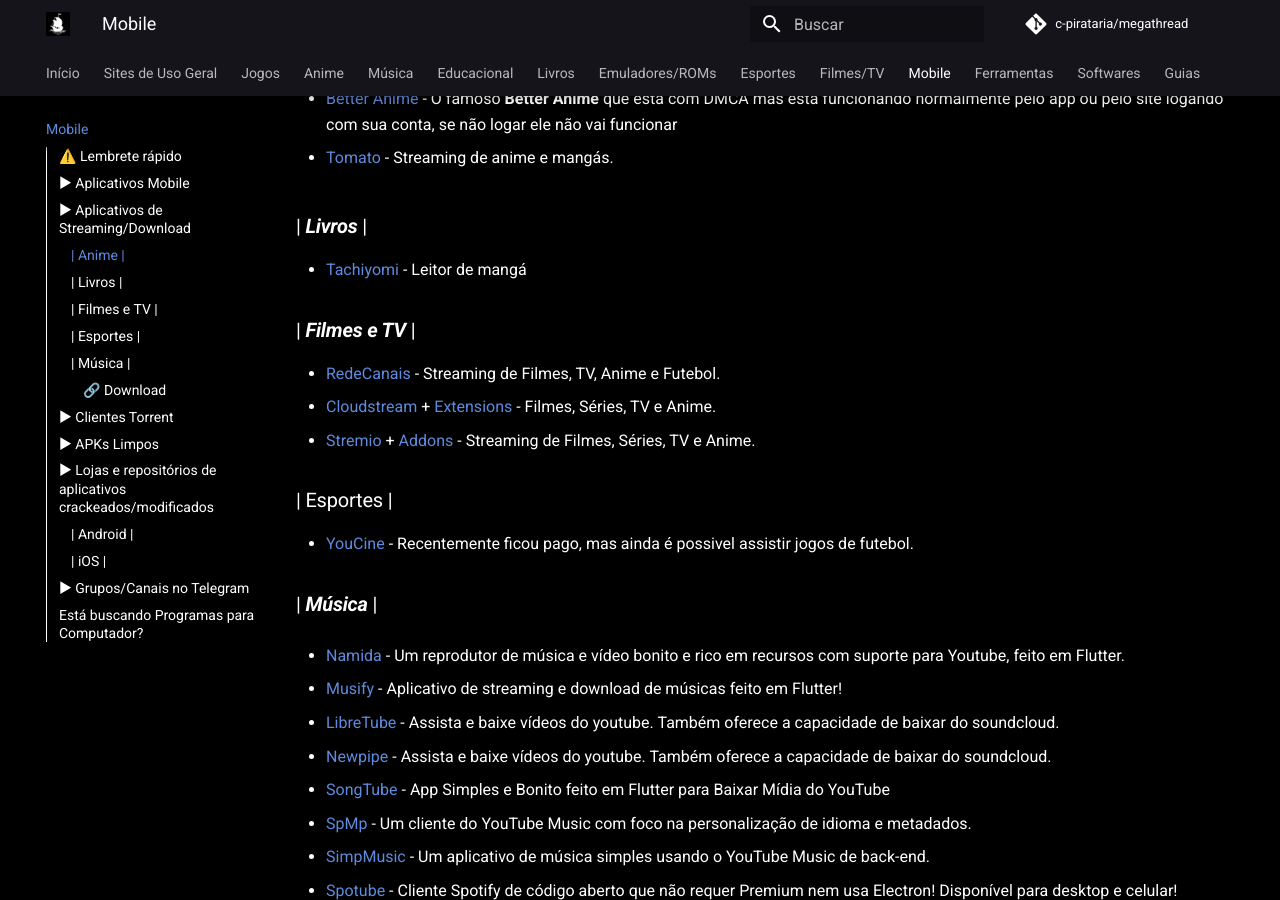
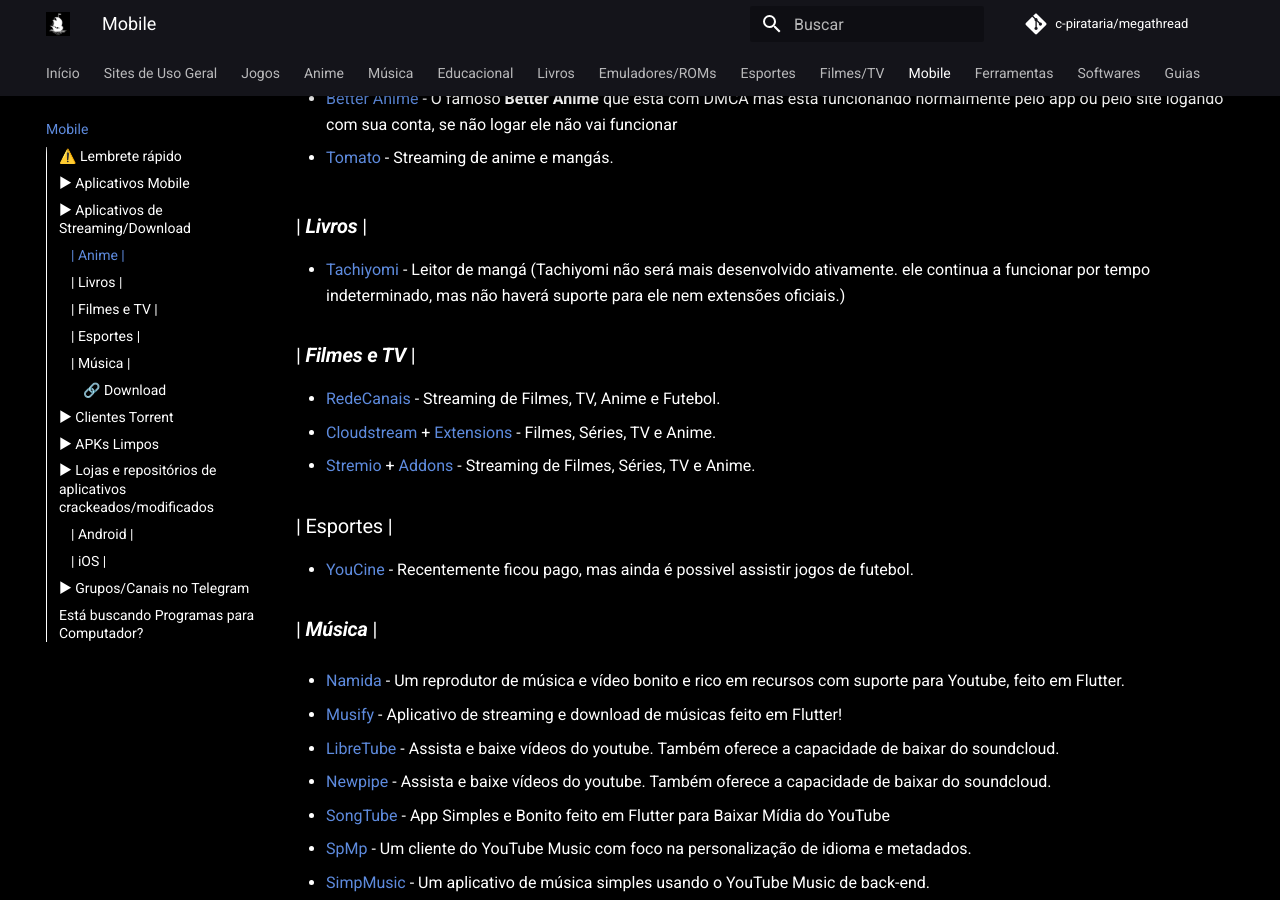
Before and after one commit to piratarialink/megathread_pirata, an MkDocs documentation site: the page built from docs/mobile.md, in a window 1280 px wide and 900 px high, scrolled down 1909 px. Built offline with MkDocs 1.6.1 and Material for MkDocs 9.7.7, drawn with Linux system fonts in a browser that asks for light colours; comment, search, counter and statistics services are not loaded.

Commit message:
Update mobile.md

```diff
--- a/docs/mobile.md
+++ b/docs/mobile.md
@@ -87,7 +87,7 @@ Mobile, ou smartphones, são dispositivos portáteis que integram a funcionalida
 
 ### | ***Livros*** |
 
-* [Tachiyomi](https://github.com/inorichi/tachiyomi) - Leitor de mangá
+* [Tachiyomi](https://github.com/inorichi/tachiyomi) - Leitor de mangá (Tachiyomi não será mais desenvolvido ativamente. ele continua a funcionar por tempo indeterminado, mas não haverá suporte para ele nem extensões oficiais.)
 
 ### | ***Filmes e TV*** |
 
```
